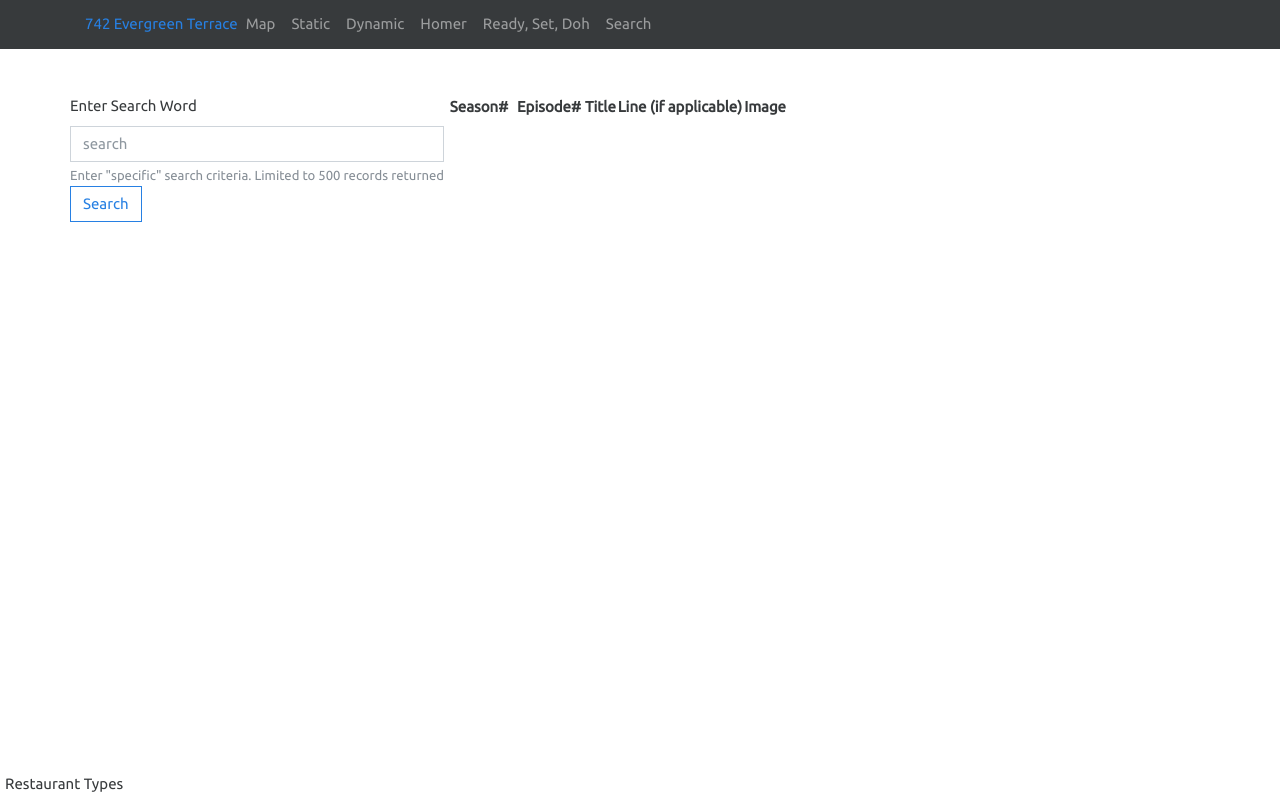
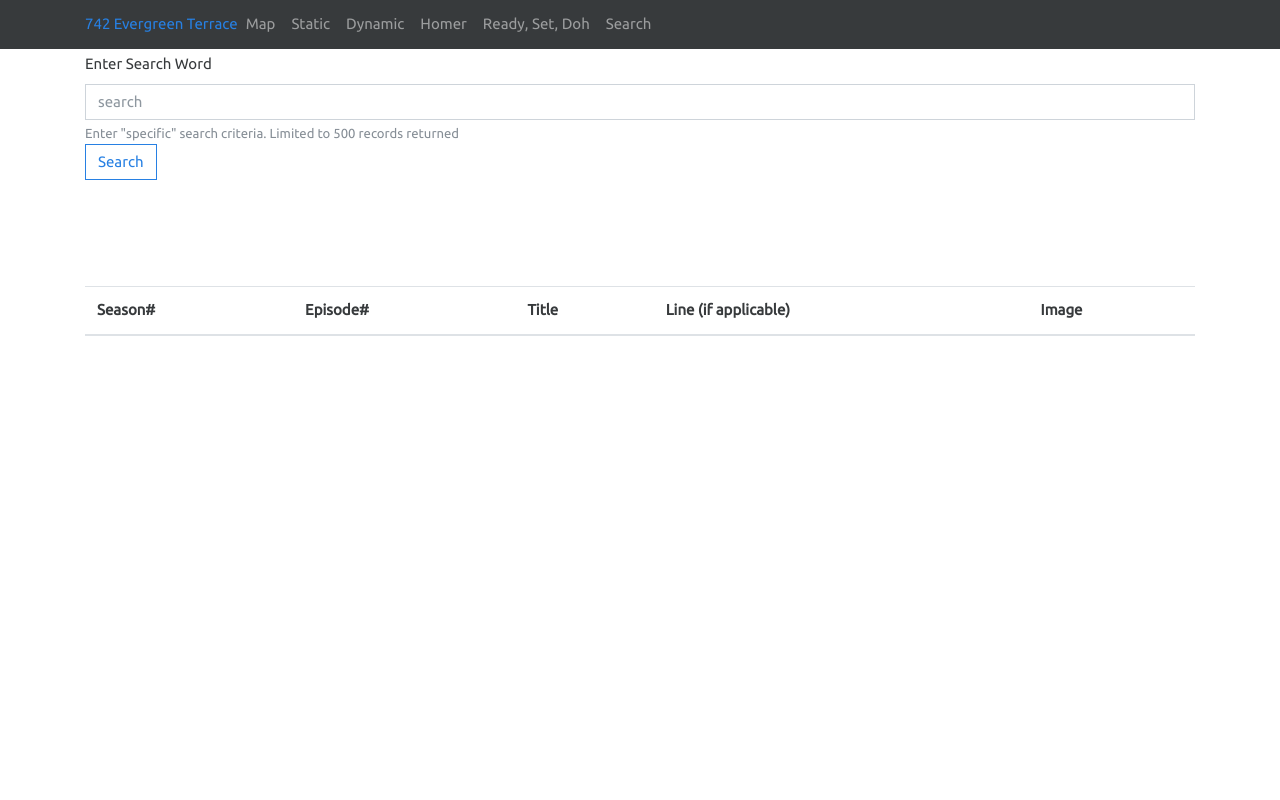
Before and after one commit to thisGuyRon/Capstone, a Flask app: page /Search.html in a window 1280 px wide. Run offline with Flask 2, Linux system fonts and the light colour scheme; lists and menus that the app fills with data are empty; some libraries are stand-ins or nearby versions.

Commit message:
search updated 5-2

```diff
--- a/static/css/style.css
+++ b/static/css/style.css
@@ -183,6 +183,16 @@
     content: attr(data-th);
   }
 
+  #form-control{
+    height: 30px;
+     width: 10px;
+  }
+
+  .search-pic{
+    height: 10px;
+    width: 10px;
+  }
+
   .hero h1 {
     animation: smaller-title 1.2s forwards linear;
   }
--- a/static/js/Search.js
+++ b/static/js/Search.js
@@ -25,7 +25,10 @@
             var lineData = row.append("td");
             lineData.text(dataRow.line);
             var picData = row.append("td");
-            picData.text(dataRow.image);
+            //picData.text(dataRow.image);
+            var picHTML = '<img src=' + dataRow.image + ' style="width:100px;height:75px;">'
+            //<img src="img_girl.jpg" alt="Girl in a jacket" style="width:500px;height:600px;">
+            picData.html(picHTML);
 
 
             console.log(dataRow.Season_Episode_No);
--- a/templates/Dynamic.html
+++ b/templates/Dynamic.html
@@ -8,6 +8,7 @@
   <link rel="stylesheet" href="https://bootswatch.com/4/cosmo/bootstrap.min.css">
   <link href="https://fonts.googleapis.com/css?family=Ubuntu" rel="stylesheet">
   <link rel="stylesheet" href="static/css/style.css">
+  <script src="https://cdn.plot.ly/plotly-latest.min.js"></script>
 </head>
 
 <body>
--- a/templates/Search.html
+++ b/templates/Search.html
@@ -49,22 +49,26 @@
   </div>
       <h1>Simpsons Episode Search</h1>
     <div class="container">
-      <div class="row margin-top-50">
 
       <div class="row">
         <div class="col-md-12">
           <div class="form-group">
             <label for="search-element">Enter Search Word</label>
+
             <input type="word" class="form-control" id="search-element" placeholder="search">
             <small id="field-help" class="form-text text-muted">Enter "specific" search criteria.  Limited to 500 records returned</small>
             <button type="button" class="btn btn-outline-primary" id="search-btn">Search</button>
           </div>
         </div>
       </div>
+      <br>
+      <br>
+      <br>
+      <br>
       <div class="row">
         <div class="col-md-12">
-          <div id="table-area">
-            <table id="episode-data">
+          <div id="bs-component">
+            <table class="table table-hover" id="episode-data">
               <thead>
                 <tr>
                   <th class="table-head">Season#</th>
@@ -81,10 +85,6 @@
           </div>
         </div>
       </div>
-      </div>
-    <footer class="footer">
-      <span class="bottom">Restaurant Types</span>
-    </footer>
   </div>
   <script src="https://cdnjs.cloudflare.com/ajax/libs/d3/4.11.0/d3.js"></script>
   <script src="static/js/Search.js"></script>
```
